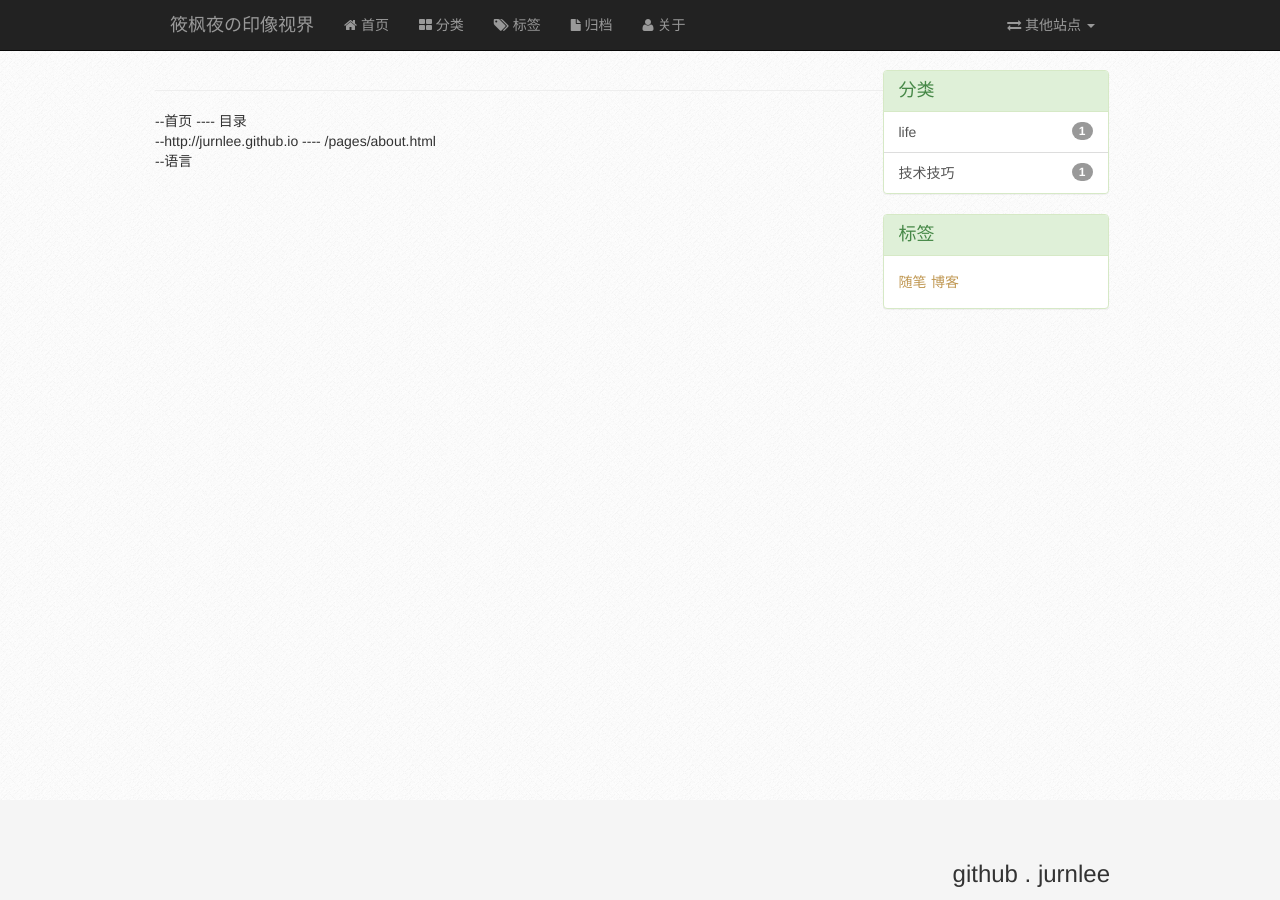
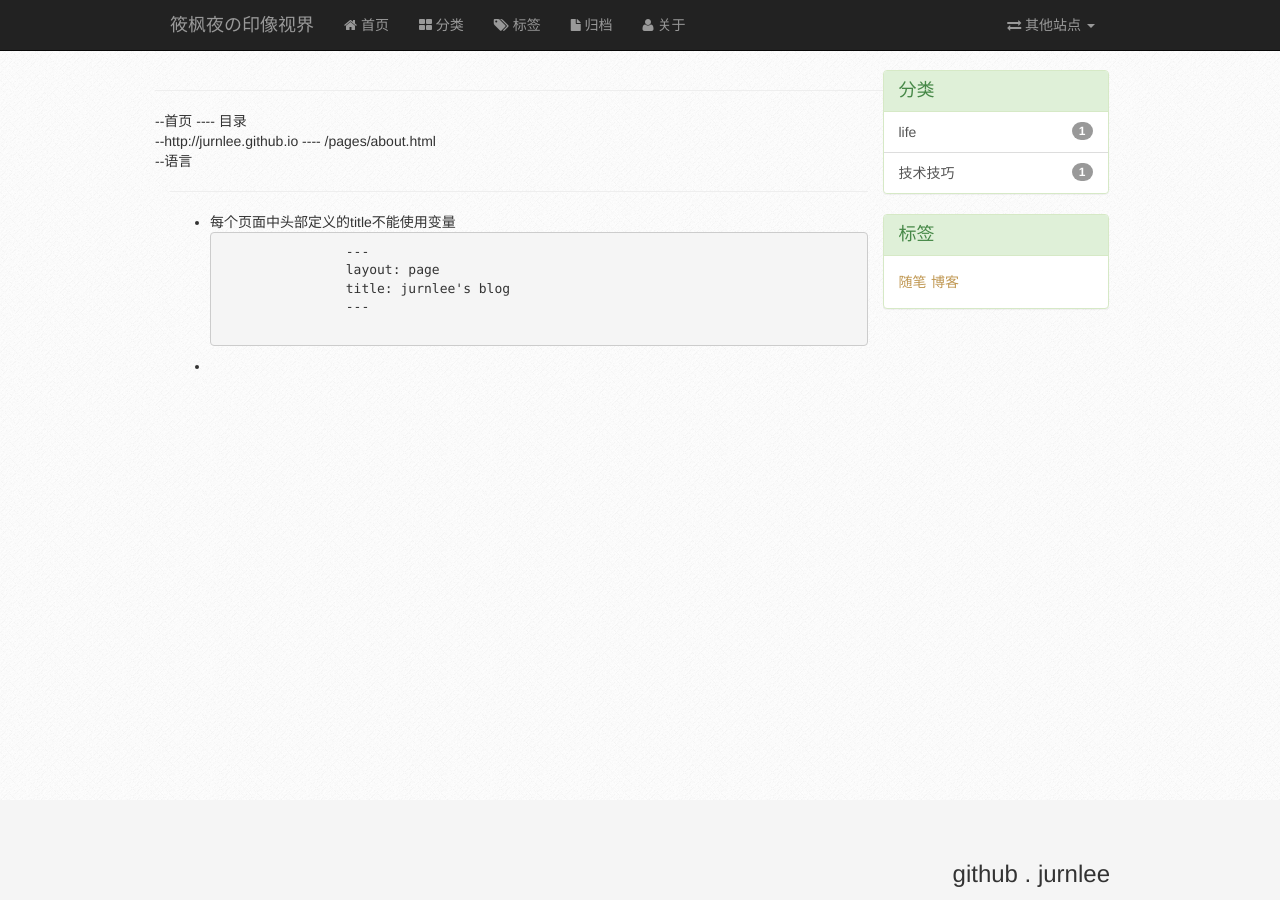
Before and after one commit to jurnlee/jurnlee.github.com, a Jekyll site: the page built from Constants.html, in a window 1280 px wide and 900 px high. Built offline with Jekyll 4.4.1, drawn with Linux system fonts in a browser that asks for light colours.

Commit message:
Update Constants.html

```diff
--- a/Constants.html
+++ b/Constants.html
@@ -25,3 +25,17 @@ title: 首页
   --{{site.constants.language}}		<br>
 
 </div>
+<hr />
+<ul>
+	<li>每个页面中头部定义的title不能使用变量
+	<pre>
+		---
+		layout: page
+		title: {{site.title}}
+		---
+	</pre>
+	</li>
+	<li>
+
+	</li>
+</ul>
```
